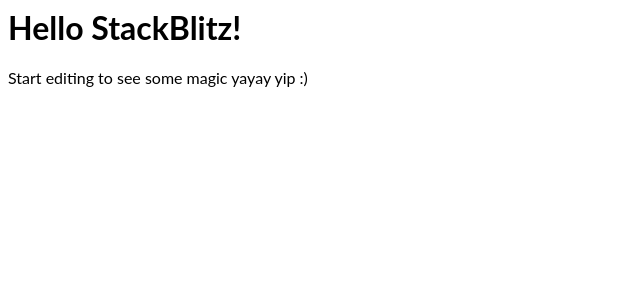
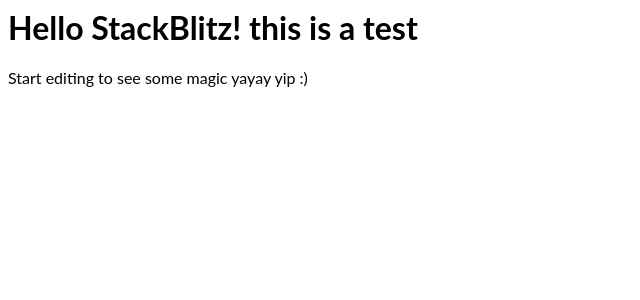
Before and after one commit to slabcut/react-test, a React (Create React App) app: page / in a window 1280 px wide. Shown: the top 300 px of the page, without its empty margins (0-640 px from the left). Built offline with nearby package versions, Linux system fonts and the light colour scheme.

Commit message:
1 file modified

```diff
--- a/src/App.js
+++ b/src/App.js
@@ -4,7 +4,7 @@
 export default function App() {
   return (
     <div>
-      <h1>Hello StackBlitz!</h1>
+      <h1>Hello StackBlitz! this is a test</h1>
       <p>Start editing to see some magic yayay yip :)</p>
     </div>
   );
```
